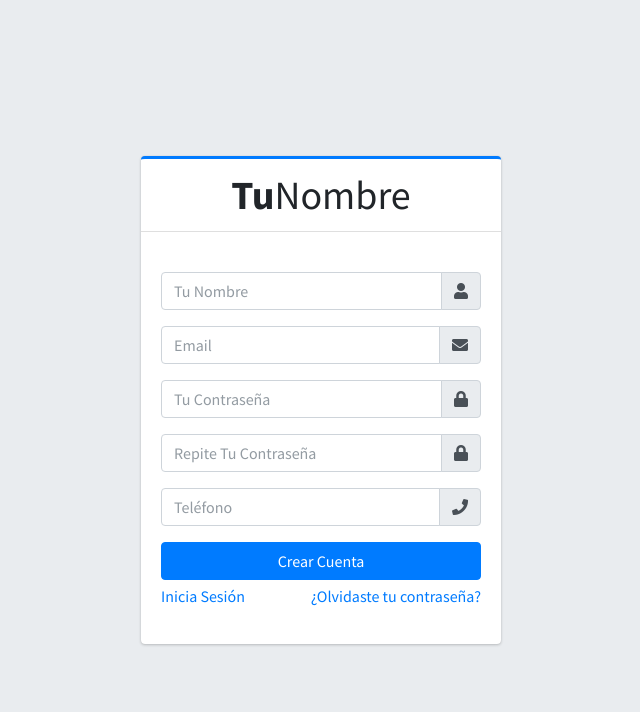
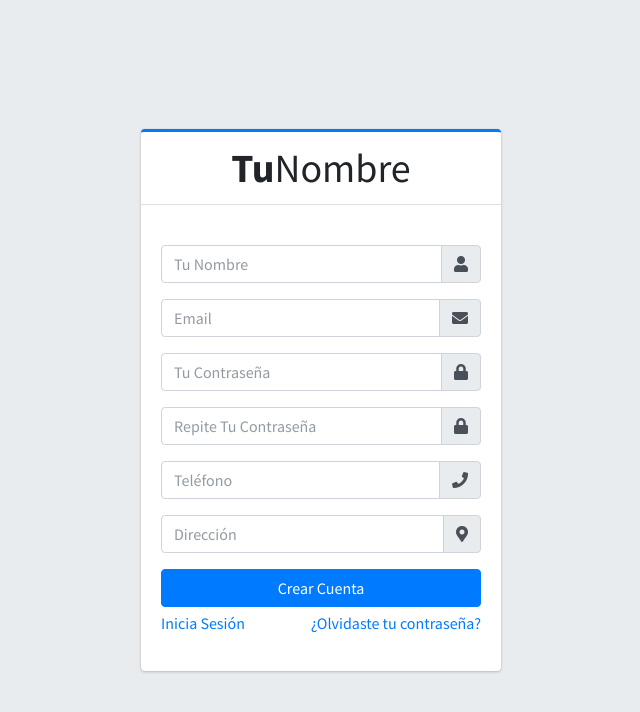
Before and after one commit to RicardoSalazar27/SSGH-v1, a PHP site: template views/auth/registro.php in a window 1280 px wide. Shown: the top 712 px of the page, without its empty margins (319-959 px from the left). Run offline with PHP 8.4, Linux system fonts and the light colour scheme; the template is opened without the code that fills it, so the values that code supplies are empty; some libraries are stand-ins or nearby versions.

Commit message:
validaciones en registro de usuarios en archivo js hechos, falta respuesta del servidor

```diff
--- a/models/Usuario.php
+++ b/models/Usuario.php
@@ -4,7 +4,7 @@ namespace Model;
 
 class Usuario extends ActiveRecord {
     protected static $tabla = 'usuarios';
-    protected static $columnasDB = ['id_usuario', 'nombre','email', 'password','ID_rol', 'estatus','telefono'];
+    protected static $columnasDB = ['id_usuario', 'nombre','email', 'password','ID_rol', 'estatus','telefono','direccion'];
 
     public $id_usuario;
     public $nombre;
@@ -13,6 +13,7 @@ class Usuario extends ActiveRecord {
     public $ID_rol;
     public $estatus;
     public $telefono;
+    public $direccion;
 
     public function __construct($args = [])
     {
@@ -23,6 +24,7 @@ class Usuario extends ActiveRecord {
         $this->ID_rol = $args['ID_rol'] ?? '';
         $this->estatus = $args['estatus'] ?? 0;
         $this->telefono = $args['telefono'] ?? '';
+        $this->direccion = $args['direccion'] ?? '';
     }
 
     // Validar el Login de Usuarios
--- a/views/auth/registro.php
+++ b/views/auth/registro.php
@@ -73,10 +73,24 @@
             </div>
           </div>
         </div>
+        <div class="input-group mb-3">
+        <input
+          type="text"
+          class="form-control"
+          id="direccion"
+          name="direccion"
+          placeholder="Dirección">
+        <div class="input-group-append">
+          <div class="input-group-text">
+            <span class="fas fa-map-marker-alt"></span> <!-- Icono de marcador de mapa -->
+          </div>
+        </div>
+      </div>
+
 
         <div class="row">
           <div class="col-12">
-            <button type="submit" class="btn btn-primary btn-block">Crear Cuenta</button>
+            <button id="crear-cuenta" type="submit" class="btn btn-primary btn-block">Crear Cuenta</button>
           </div>
         </div>
       </form>
```
Also changed, not shown: src/js/registro.js (+42 -1 lines), public/build/js/bundle.min.js, 1 other file.
